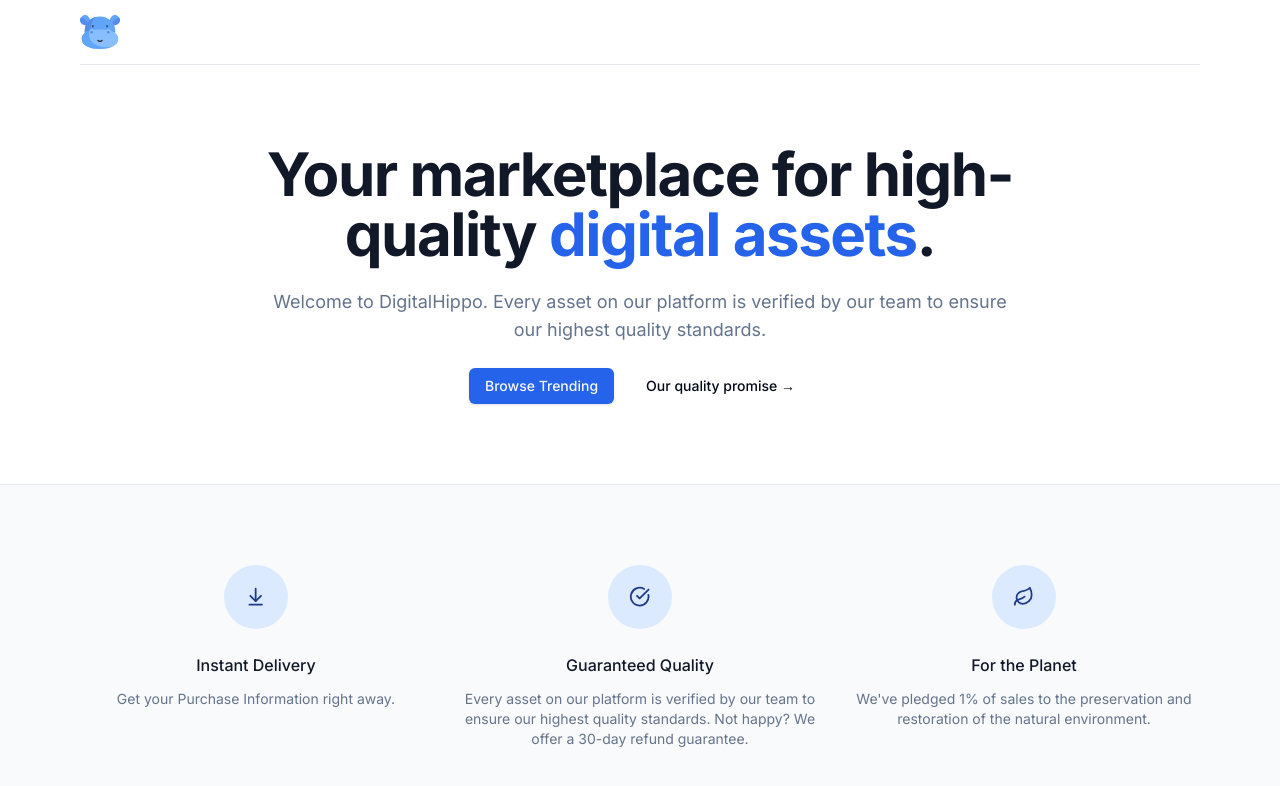
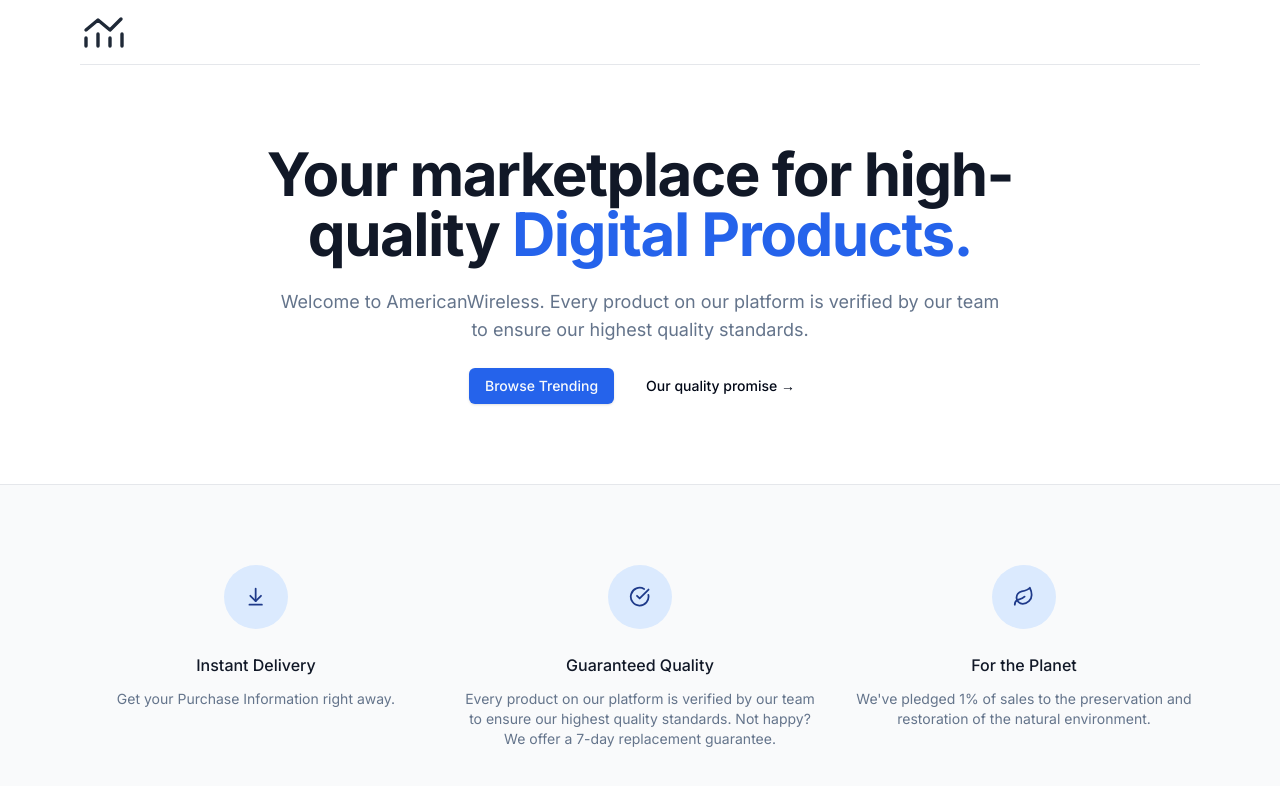
Before and after one commit to TheramReddy/americanwireless, a Next.js app: page / in a window 1280 px wide. Shown: the top 786 px of the page. Built offline with nearby package versions, Linux system fonts and the light colour scheme.

Commit message:
Added Icon

```diff
--- a/src/app/components/Icons.tsx
+++ b/src/app/components/Icons.tsx
@@ -2,76 +2,8 @@
 
 export const Icons = {
   logo: (props: LucideProps) => (
-    <svg {...props} viewBox='0 0 512 512'>
-      <g>
-        <path
-          d='M105.67 56.012c24.601 24.601 41.244 81.13 16.643 105.731s-81.13 7.958-105.731-16.643-20.623-60.509 3.978-85.11 60.509-28.579 85.11-3.978z'
-          fill='#60a5fa'
-          data-original='#abdfeb'
-          opacity='1'></path>
-        <path
-          d='M111.097 169.375c-9.754-53.933-61.535-93.098-102.131-94.531-13.495 22.793-12.381 50.26 7.615 70.256 21.368 21.367 66.817 36.724 94.516 24.275z'
-          fill='#558ce7'
-          data-original='#8bcdd8'
-          opacity='1'></path>
-        <path
-          d='M406.33 56.012c-24.601 24.601-41.244 81.13-16.643 105.731s81.13 7.958 105.731-16.643 20.623-60.509-3.978-85.11-60.509-28.579-85.11-3.978z'
-          fill='#60a5fa'
-          data-original='#abdfeb'
-          opacity='1'></path>
-        <path
-          d='M400.903 169.375c9.754-53.933 61.535-93.098 102.13-94.531 13.495 22.793 12.381 50.26-7.615 70.256-21.367 21.367-66.816 36.724-94.515 24.275z'
-          fill='#558ce7'
-          data-original='#8bcdd8'
-          opacity='1'></path>
-        <ellipse
-          cx='256'
-          cy='244.04'
-          rx='196.34'
-          ry='186.42'
-          fill='#60a5fa'
-          data-original='#abdfeb'
-          opacity='1'></ellipse>
-        <path
-          d='M165.588 196.685a7.5 7.5 0 0 1-7.5-7.5v-15.008a7.5 7.5 0 0 1 15 0v15.008a7.5 7.5 0 0 1-7.5 7.5zM346.412 196.685a7.5 7.5 0 0 1-7.5-7.5v-15.008a7.5 7.5 0 0 1 15 0v15.008a7.5 7.5 0 0 1-7.5 7.5z'
-          fill='#222222'
-          data-original='#464d59'
-          opacity='1'></path>
-        <path
-          d='M212.03 62.322c-87.266 18.957-152.372 93.12-152.372 181.723 0 102.957 87.905 186.42 196.342 186.42 19.952 0 39.204-2.835 57.346-8.087C85.074 329.977 119.169 118.281 212.03 62.322z'
-          fill='#558ce7'
-          data-original='#8bcdd8'
-          opacity='1'></path>
-        <path
-          d='M409.201 247.067c-3.993-1.525-7.205-4.522-9.287-8.256-7.292-13.082-21.262-21.931-37.303-21.931a42.466 42.466 0 0 0-25.912 8.775c-2.706 2.072-6.138 2.964-9.522 2.563-22.448-2.662-46.36-3.941-71.178-3.941-24.818 0-48.73 1.279-71.178 3.941-3.384.401-6.816-.491-9.522-2.563a42.466 42.466 0 0 0-25.912-8.775c-16.04 0-30.01 8.85-37.303 21.931-2.081 3.734-5.293 6.731-9.287 8.256-49.69 18.976-81.141 50.52-81.141 97.301 0 85.459 104.919 128.202 234.342 128.202S490.34 429.827 490.34 344.368c.002-46.782-31.448-78.325-81.139-97.301z'
-          fill='#87befb'
-          data-original='#b9e8ef'
-          opacity='1'></path>
-        <path
-          d='M256 383.302a44.19 44.19 0 0 1-33.317-15.175 7.5 7.5 0 0 1 11.309-9.855 29.192 29.192 0 0 0 22.009 10.03 29.195 29.195 0 0 0 22.009-10.03 7.501 7.501 0 0 1 11.309 9.855A44.197 44.197 0 0 1 256 383.302z'
-          fill='#222222'
-          data-original='#464d59'
-          opacity='1'></path>
-        <circle
-          cx='149.39'
-          cy='259.56'
-          r='15.519'
-          fill='#558ce7'
-          data-original='#8bcdd8'
-          opacity='1'></circle>
-        <circle
-          cx='362.61'
-          cy='259.56'
-          r='15.519'
-          fill='#558ce7'
-          data-original='#8bcdd8'
-          opacity='1'></circle>
-        <path
-          d='M416.18 443.185c-246.851 43.269-311.115-113.303-300.169-158.197.615-2.522.695-5.142.379-7.719-2.455-20.031 5.053-45.274 18.266-57.764a42.819 42.819 0 0 0-22.705 19.548c-2.002 3.647-5.171 6.496-9.059 7.978-49.745 18.972-81.235 50.526-81.235 97.337 0 85.459 104.919 128.202 234.342 128.202 61.953 0 118.279-9.801 160.181-29.385z'
-          fill='#60a5fa'
-          data-original='#abdfeb'
-          opacity='1'></path>
-      </g>
-    </svg>
+    <svg className="w-[48px] h-[48px] text-gray-800 dark:text-white" aria-hidden="true" xmlns="http://www.w3.org/2000/svg" width="24" height="24" fill="none" viewBox="0 0 24 24">
+  <path stroke="currentColor" strokeLinecap="round" strokeLinejoin="round" strokeWidth="1.7" d="M3 15v4m6-6v6m6-4v4m6-6v6M3 11l6-5 6 5 5.5-5.5"/>
+</svg>
   ),
 }
--- a/src/app/page.tsx
+++ b/src/app/page.tsx
@@ -19,7 +19,7 @@
     name: 'Guaranteed Quality',
     Icon: CheckCircle,
     description:
-      'Every asset on our platform is verified by our team to ensure our highest quality standards. Not happy? We offer a 30-day refund guarantee.',
+      'Every product on our platform is verified by our team to ensure our highest quality standards. Not happy? We offer a 7-day replacement guarantee.',
   },
   {
     name: 'For the Planet',
@@ -38,12 +38,12 @@
           <h1 className='text-4xl font-bold tracking-tight text-gray-900 sm:text-6xl'>
             Your marketplace for high-quality{' '}
             <span className='text-blue-600'>
-              digital assets
-            </span>
-            .
+              Digital Products.
+            </span >
+
           </h1>
           <p className='mt-6 text-lg max-w-prose text-muted-foreground'>
-            Welcome to DigitalHippo. Every asset on our
+            Welcome to AmericanWireless. Every product on our
             platform is verified by our team to ensure our
             highest quality standards.
           </p>
```
